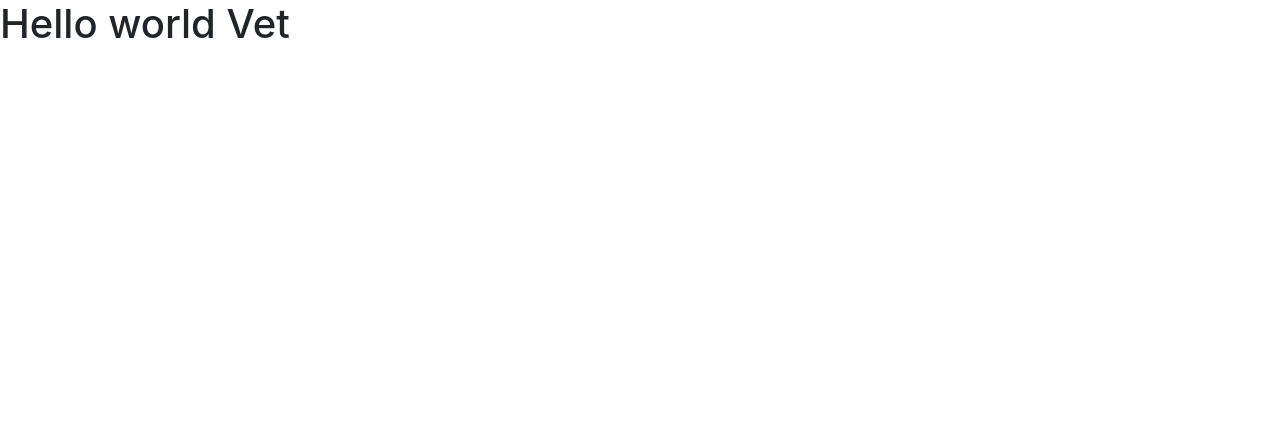
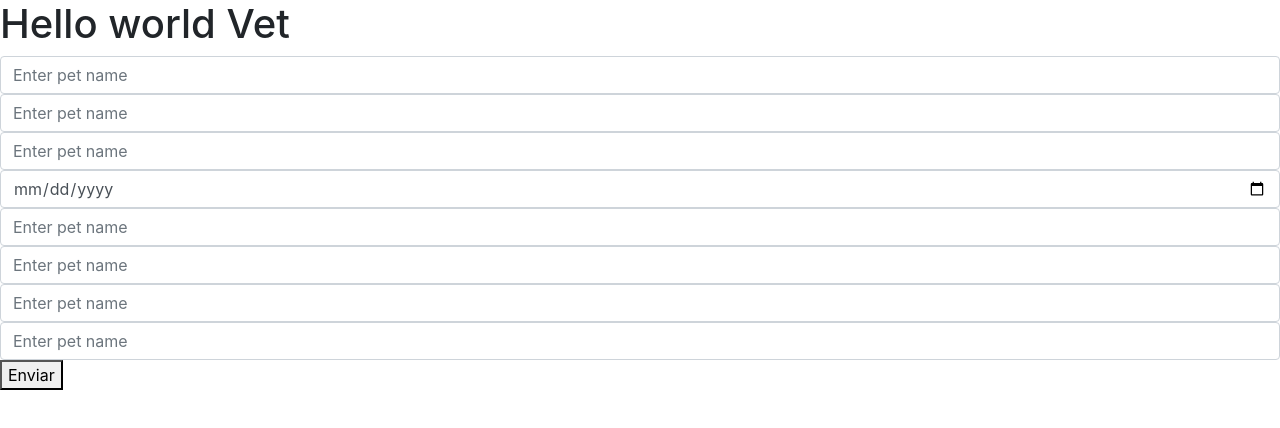
Before and after one commit to Andres0919/vet-pets, a React (Create React App) app: page / in a window 1280 px wide. Shown: the top 428 px of the page. Built offline with nearby package versions, Linux system fonts and the light colour scheme.

Commit message:
create form

```diff
--- a/src/App.js
+++ b/src/App.js
@@ -1,7 +1,97 @@
+import React, { useState } from "react";
+
+const dataInitial = () => ({
+  ownerAddress: "",
+  ownerEmail: "",
+  ownerName: "",
+  ownerTel: "",
+  petBirthdate: new Date().toString(10),
+  petBreed: "",
+  petName: "",
+  petType: "",
+});
+
 function App() {
+  const [pet, setPet] = useState(dataInitial());
+  const [pets, setPets] = useState([]);
+
+  const addPet = () => setPet(dataInitial());
+
+  const setProperty = ({ target }) => {
+    const { name, value } = target;
+    setPet((pet) => ({ ...pet, [name]: value }));
+  };
+
   return (
     <div>
       <h1>Hello world Vet</h1>
+      <form onSubmit={addPet}>
+        <input
+          name="petName"
+          type="text"
+          className="form-control"
+          placeholder="Enter pet name"
+          onChange={setProperty}
+          value={pet.petName}
+        />
+        <input
+          name="petType"
+          type="text"
+          className="form-control"
+          placeholder="Enter pet name"
+          onChange={setProperty}
+          value={pet.petType}
+        />
+        <input
+          name="petBreed"
+          type="text"
+          className="form-control"
+          placeholder="Enter pet name"
+          onChange={setProperty}
+          value={pet.petBreed}
+        />
+        <input
+          name="petBirthdate"
+          type="date"
+          className="form-control"
+          placeholder="Enter pet name"
+          onChange={setProperty}
+          value={pet.petBirthdate}
+        />
+        <input
+          name="ownerName"
+          type="text"
+          className="form-control"
+          placeholder="Enter pet name"
+          onChange={setProperty}
+          value={pet.ownerName}
+        />
+        <input
+          name="ownerTel"
+          type="text"
+          className="form-control"
+          placeholder="Enter pet name"
+          onChange={setProperty}
+          value={pet.ownerTel}
+        />
+        <input
+          name="ownerEmail"
+          type="text"
+          className="form-control"
+          placeholder="Enter pet name"
+          onChange={setProperty}
+          value={pet.ownerEmail}
+        />
+        <input
+          name="ownerAddress"
+          type="text"
+          className="form-control"
+          placeholder="Enter pet name"
+          onChange={setProperty}
+          value={pet.ownerAddress}
+        />
+        <button>Enviar</button>
+      </form>
     </div>
   );
 }
```
